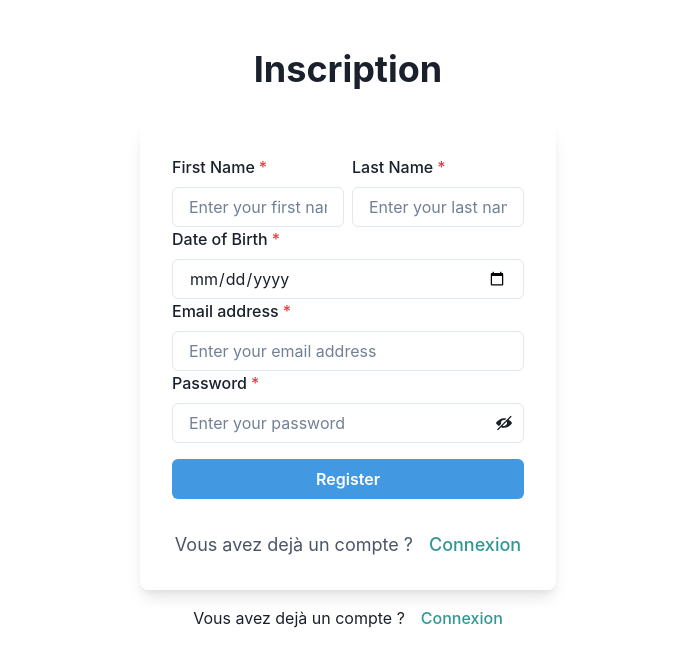
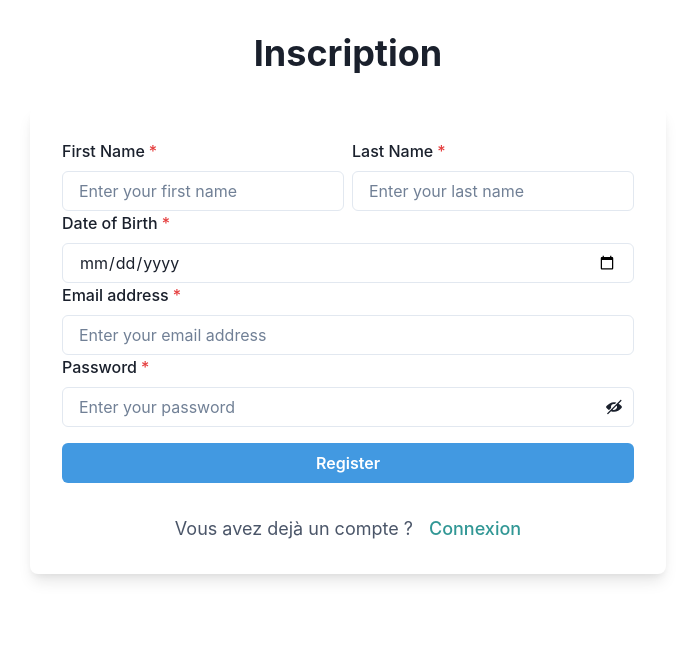
Before and after one commit to lerbix/SmartFlow-Blockchain-Cardano, a React (Vite) app in the folder cardano-front/: page /register in a window 1280 px wide. Shown: the top 666 px of the page, without its empty margins (292-987 px from the left). Built offline with nearby package versions, Linux system fonts and the light colour scheme.

Commit message:
Modify RegisterPage.jsx.jsx

```diff
--- a/cardano-front/src/pages/RegisterPage.jsx
+++ b/cardano-front/src/pages/RegisterPage.jsx
@@ -3,20 +3,13 @@ import RegistrationForm from "../components/RegistrationForm.jsx";
 
 const RegisterPage = () => {
     return (
-        <Box p={4} width={500}>
-            <Container maxW="md">
+        <div>
                 <Heading as="h1" size="xl" textAlign="center" mb={8}>
                     Inscription
                 </Heading>
                 <RegistrationForm />
-                <Text m={4}>
-                    Vous avez dejà un compte ?
-                    <Link ml={4} color='teal.500' href='/'>
-                        Connexion
-                    </Link>
-                </Text>
-            </Container>
-        </Box>
+        </div>
+
     );
 };
 
```
